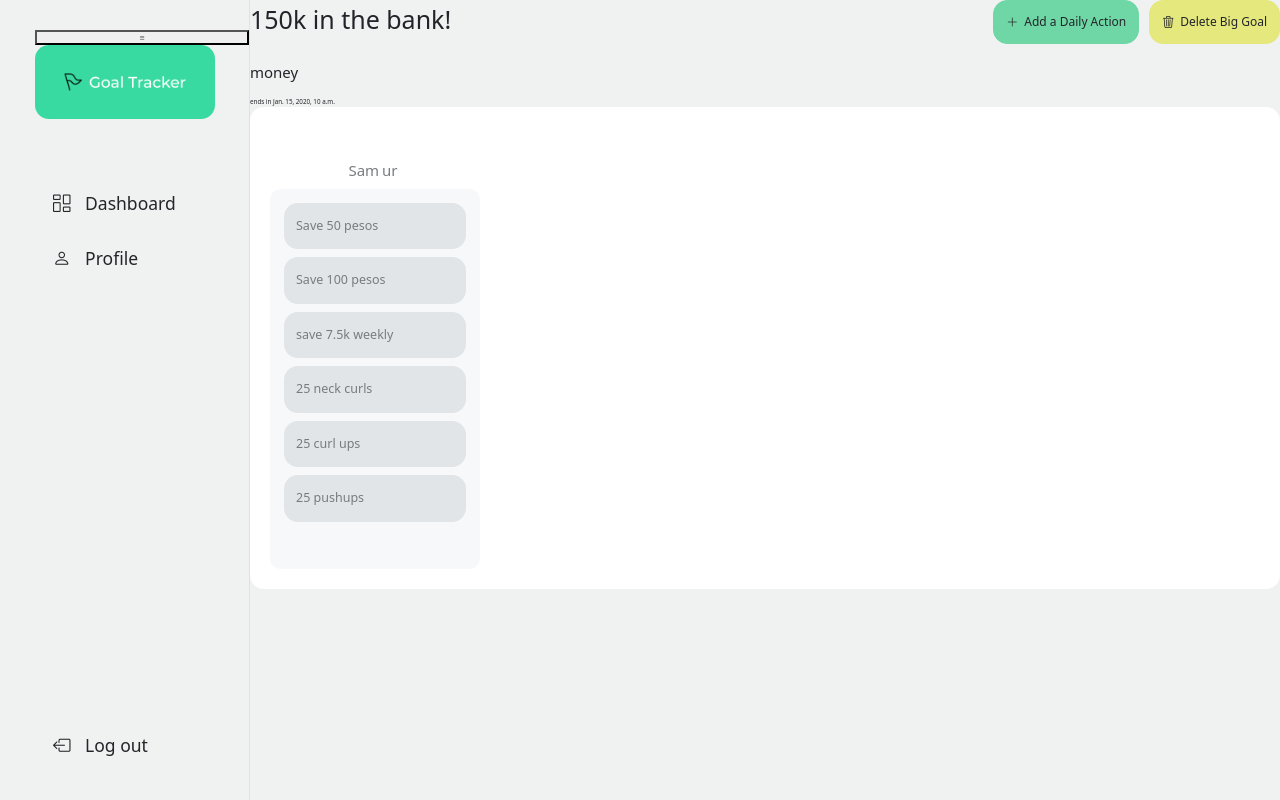
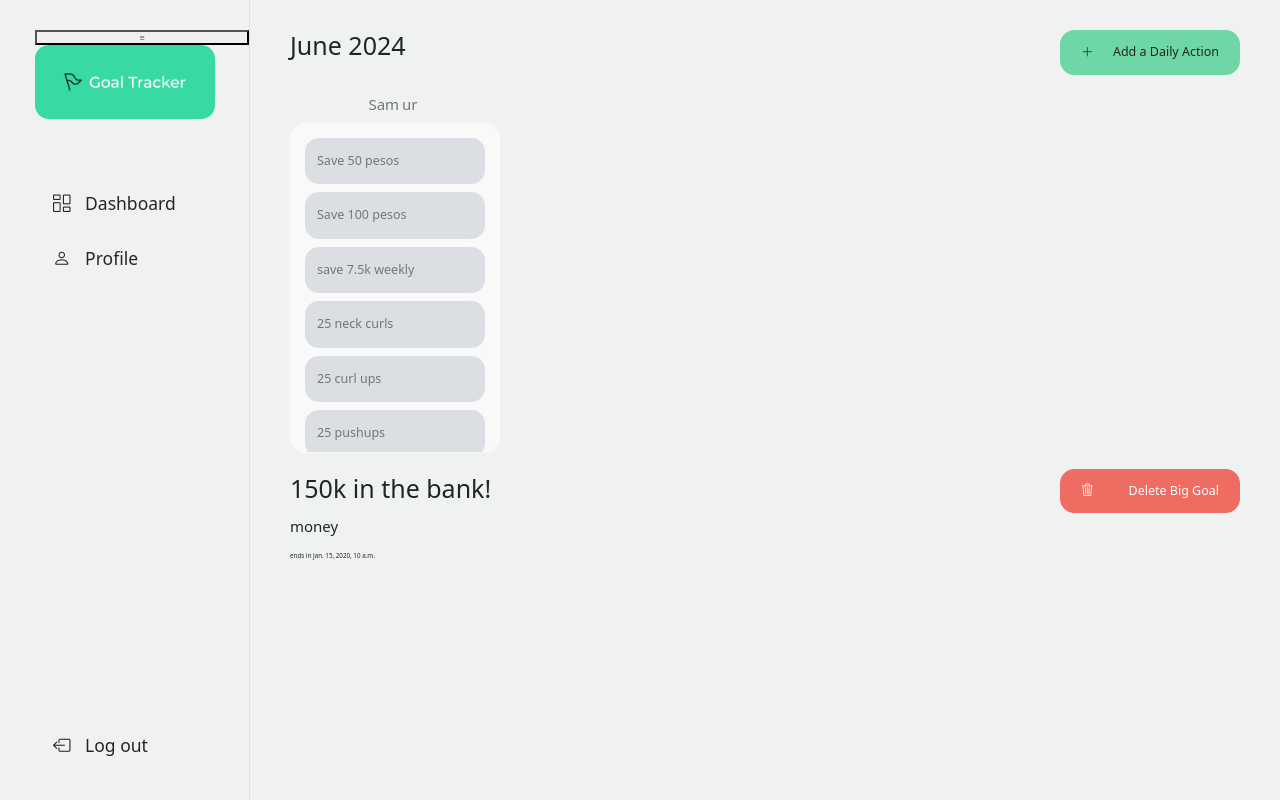
Before and after one commit to repsandcode/goals_tracker, a Django app: template base/goals_tracker/templates/goals_tracker/big_goal_page.html in a window 1280 px wide. Run offline with Django 5.2, Linux system fonts and the light colour scheme; data comes from the database, SQL or seed files in the repository; both versions use the stored data as it was after the commit; tables that the repository leaves empty hold one stand-in row (values such as "Sample post"); the template is opened without the code that fills it: values that come from a table or form of the project are taken from there, most other values are stand-ins (such as "Sample title", 1, 10 or a date in 2020); some libraries are stand-ins or nearby versions.

Commit message:
update Big Goal page + button stylings

```diff
--- a/base/goals_tracker/static/goals_tracker/big_goal.js
+++ b/base/goals_tracker/static/goals_tracker/big_goal.js
@@ -16,6 +16,10 @@ const timeline = document.querySelector("#timeline");
 const monthYear = document.querySelector("#month-year");
 // delete big goal
 const deleteBigGoalModal = document.querySelector("#delete-big-goal-modal");
+
+
+// SHOW CURRENT MONTH
+monthYear.innerHTML = `<h1>${getCurrentMonthAndYear()[0]} <span class="fw-normal">${getCurrentMonthAndYear()[1]}</span></h1>`
 
 
 // COMPLETING A DAILY ACTION
@@ -52,17 +56,20 @@ const showTodaysTimelineItem = (currentDate) => {
   const getTodaysTimeline = Array.from(timelineItems).filter(item => item.dataset.date == currentDate);
 
   const currentDateDiv = getTodaysTimeline[0];
+
   // Scroll the timeline container to the current date div
   if (currentDateDiv) {
     const timelineHeadDiv = currentDateDiv.children[0];
+    const timelineBodyDiv = currentDateDiv.children[1];
     const day = timelineHeadDiv.children[1];
 
-    currentDateDiv.classList.add("timeline-item-today");
+    currentDateDiv.classList.add("timeline-item--today");
     timelineHeadDiv.classList.add("timeline-item--head-today");
+    timelineBodyDiv.classList.add("timeline-item--body-today");
     day.classList.add("timeline-item--head-day-on");
 
       // Calculate the scrollLeft position to center the current date div
-      const scrollLeftPos = currentDateDiv.offsetLeft - (window.innerWidth / 2) + (currentDateDiv.offsetWidth / 2);
+      const scrollLeftPos = currentDateDiv.offsetLeft - (window.innerWidth / 3.63) + (currentDateDiv.offsetWidth / 2);
 
       // Scroll the timeline container
       timeline.scrollLeft = scrollLeftPos;
--- a/base/goals_tracker/static/goals_tracker/styles.css
+++ b/base/goals_tracker/static/goals_tracker/styles.css
@@ -7,6 +7,7 @@
   --red-bg: rgb(238, 108, 98);
   --light-yellow: #E4E87D;
   --light-green: #6FD7A6;
+  --border-green: #9cccb2;
   /* add fonts */
 }
 
@@ -67,11 +68,11 @@ img {
 }
 .add-icon-btn,
 .delete-big-goal-btn{
-  padding: 1rem 1.2rem;
-  font-size: 1.2rem;
-
+  padding: 1rem 2rem;
   display: flex;
   column-gap: .6rem;
+  min-width: 18rem;
+  justify-content: space-between;
 }
 .add-icon-btn {
   background-color: var(--light-green);
@@ -80,9 +81,49 @@ img {
 }
 .delete-big-goal-btn,
 .delete-now-btn {
-  background-color: var(--light-yellow);
-  border: 1px solid var(--light-yellow);
-  color: var(--dark-bg)
+  background-color: var(--red-bg);
+  border: 1px solid var(--red-bg);
+  color: var(--white-bg)
+}
+
+
+/* Custom Modals */
+.big-goal-modal-content,
+.daily-system-modal-content,
+.delete-big-goal-modal-content  {
+  background-color: #fefefe;
+  border: none;
+  border-radius: 1.4rem;
+  padding: 2.6rem;
+  max-width: 520px;
+  width: 100%;
+}
+.delete-big-goal-modal-content {
+  max-width: 360px;
+}
+
+.submit-modal-bg {
+  background-color: var(--light-green);
+}
+
+/* Error message banner */
+.error-banner {
+  position: fixed;
+  top: 1rem;
+  right: 0;
+  width: 350px;
+  z-index: 1000;
+}
+.error-alert {
+  display: flex;
+  align-items: center;
+  justify-content: space-between;
+  padding: 1rem;
+  border-radius: 10px;
+}
+.error-close {
+  margin-left: 10px;
+  align-self: center;
 }
 
 
@@ -312,40 +301,25 @@ img {
   cursor: pointer;
 }
 
+
 /* BIG GOAL PAGE */
-.big-goal-section,
-.daily-systems-section,
-.checkpoint-goals-section,
-.anti-goals-section {
-  padding: 2rem;
-  background-color: var(--white-bg);
-}
-
-.big-goal-section {
-}
-
-.checkpoint-goals-section {
-}
-.checkpoint-goal-box {
-  background-color: var(--gray-bg);
-  padding: 1.2rem;
-}
-
-.anti-goals-section {
+.timeline-section{
+  /* background-color: var(--white-bg); */
+  /* padding: 2rem; */
 }
 
 /* Custom CSS for the timeline */
 .timeline {
-  background-color: transparent;
   overflow: scroll;
   white-space: nowrap;
   width: 100%;
+  padding: 1.6rem 0;
 }
 .timeline-item {
   display: inline-block;
   opacity: 0.6;
 }
-.timeline-item-today {
+.timeline-item--today {
   opacity: 1;
 }
 .timeline-item--head {
@@ -372,12 +346,18 @@ img {
   row-gap: .8rem;
 
   width: 21rem;
-  height: 38rem;
-  background-color: var(--gray-bg);
-  border-radius: 1rem;
+  height: 33rem;
+  border-radius: 1.4rem;
   overflow: scroll;
   padding: 1.4rem;
+  border: 1px solid var(--white-bg);
+  background-color: var(--white-bg);
 }
+.timeline-item--body-today {
+  border: .2rem solid var(--light-green);
+  /* background-color: var(--light-green); */
+}
+
 
 /* MEDIA QUERIES */
 @media screen and (min-width: 450px) {
--- a/base/goals_tracker/static/goals_tracker/utils.js
+++ b/base/goals_tracker/static/goals_tracker/utils.js
@@ -26,9 +26,6 @@ const defaultStartDate = () => {
 
   return formattedDate;
 };
-
-console.log(defaultStartDate());
-
 
 const defaultDeadlineDate = () => {
   const tomorrow = new Date();
@@ -81,6 +78,17 @@ const getTodaysDate = () => {
   return formattedDate;
 }
 
+const getCurrentMonthAndYear = () => {
+  // Get today's date
+  const today = new Date();
+
+  // Get the month name and year
+  const options = { month: 'long', year: 'numeric' };
+  const formattedDate = today.toLocaleString('en-US', options);
+
+  return formattedDate.split(" ");
+};
+
 // Attach the function to the window object
 window.addGreeting = addGreeting;
 window.defaultStartDate = defaultStartDate;
--- a/base/goals_tracker/templates/goals_tracker/big_goal_page.html
+++ b/base/goals_tracker/templates/goals_tracker/big_goal_page.html
@@ -6,21 +6,22 @@
 
 {% block body %}
 
-<main id="big-goal-page">
-  {% comment %} Top {% endcomment %}
-   <section>
-      <div class="d-flex justify-content-between mb-4">
-        <div class="d-flex align-items-center">
-          <h1 class="fw-normal">{{ big_goal.title }}</h1>
-        </div>
+<main id="big-goal-page" class="home">
+  {% comment %} Timeline / Daily Actions {% endcomment %}
+  <section class="timeline-section box-radius">
+    <input type="hidden" id="no-edit-title-hidden" value="{{title_unedited}}" />
+    <input type="hidden" id="title-hidden" value="{{big_goal.title}}" />
+    <input type="hidden" id="description-hidden" value="{{big_goal.description}}" />
+    <input type="hidden" id="start-hidden" value="{{timeline.start}}" />
+    <input type="hidden" id="deadline-hidden" value="{{timeline.deadline}}" />
+    <input type="hidden" id="bg-daily-systems" value="{{actions}}" />
 
+    <div class="d-flex justify-content-between">
+      <div id="month-year"></div>
       <!-- Create Daily System Modal -->
       <div id="daily-system-modal" class="modal">
         <div class="modal-center">
-            <div
-              class="daily-system-modal-content"
-              id="daily-system-modal-content"
-            >
+          <div class="daily-system-modal-content" id="daily-system-modal-content">
             {% comment %} Header {% endcomment %}
             <h3 class="fw-light mb-5">
               What would you do <span class="fst-italic fw-normal"> daily</span> to make it a reality?
@@ -32,28 +33,15 @@
             <form id="daily-system-form">
               {% csrf_token %}
               <div class="mb-5">
-                  <input
-                    autofocus
-                    class="form-control p-4 fs-4 bg-body-tertiary box-radius"
-                    type="text"
-                    id="daily-system-title"
-                    name="daily-system-title"
-                    required
-                  />
+                <input autofocus class="form-control p-4 fs-4 bg-body-tertiary box-radius" type="text"
+                  id="daily-system-title" name="daily-system-title" required />
               </div>
 
               <div class="d-flex justify-content-end gap-4">
-                  <button
-                    type="button"
-                    id="close-daily-system-modal"
-                    class="p-4 border-0 bg-transparent fs-4 box-radius"
-                  >
+                <button type="button" id="close-daily-system-modal" class="p-4 border-0 bg-transparent fs-4 box-radius">
                   Close
                 </button>
-                  <button
-                    type="submit"
-                    class="p-4 border-0 fs-4 box-radius submit-modal-bg"
-                  >
+                <button type="submit" class="p-4 border-0 fs-4 box-radius submit-modal-bg">
                   Create Daily System
                 </button>
               </div>
@@ -62,71 +50,14 @@
         </div>
       </div>
 
-        <!-- Delete Big Goal Modal -->
-        <div id="delete-big-goal-modal" class="modal">
-          <div class="modal-center">
-            <div
-              class="delete-big-goal-modal-content"
-            >
       {% comment %} Header {% endcomment %}
-              <div class="text-center mb-5">
-                <h3 class="mb-5">
-                  Are you sure you want to delete this Big Goal?
-                </h3>
-                <p class="fw-light fs-4 text-center text-body-secondary">"{{big_goal.title}}"</p>
+      <button class="add-icon-btn box-radius fs-5" id="open-daily-system-modal">
+        <i class="bi bi-plus-lg"></i>
+        <span>Add a Daily Action</span>
+      </button>
     </div>
 
-              <div class="d-flex justify-content-end gap-4">
-                <button
-                  type="button"
-                  id="close-delete-big-goal-modal"
-                  class="w-50 border py-3 fs-5 bg-transparent box-radius"
-                >
-                  Close
-                </button>
-                <button
-                  type="button"
-                  id="delete-now-btn"
-                  class="w-50 border py-3 fs-5 delete-now-btn box-radius"
-                >
-                  Delete Now
-                </button>
-              </div>
-            </div>
-          </div>
-        </div>
-
-        {% comment %} Header {% endcomment %}
-        <div class="d-flex align-items-center column-gap-3">
-          <button class="add-icon-btn box-radius" id="open-daily-system-modal">
-            <i class="bi bi-plus-lg"></i> Add a Daily Action
-          </button>
-          <button class="delete-big-goal-btn box-radius" id="open-delete-big-goal-modal">
-            <i class="bi bi-trash3"></i> Delete Big Goal
-          </button>
-        </div>
-      </div>
-
-      <div>
-        {% if big_goal.description %}
-          <p class="fs-4">{{big_goal.description}}</p>
-        {% endif %}
-        <span class="align-self-end">ends in {{ timeline.deadline }}</span>
-      </div>
-   </section>
-
-    {% comment %} Timeline - Body {% endcomment %}
-    <section class="big-goal-section box-radius">
-        <input type="hidden" id="no-edit-title-hidden" value="{{title_unedited}}" />
-        <input type="hidden" id="title-hidden" value="{{big_goal.title}}" />
-        <input type="hidden" id="description-hidden" value="{{big_goal.description}}" />
-        <input type="hidden" id="start-hidden" value="{{timeline.start}}" />
-        <input type="hidden" id="deadline-hidden" value="{{timeline.deadline}}" />
-        <input type="hidden" id="bg-daily-systems" value="{{actions}}" />
-
     {% comment %} Timeline {% endcomment %}
-        <div class="mt-5">
-          <div id="month-year"></div>
     <div class="timeline" id="timeline">
       {% for date in timeline.all_dates %}
       <div class="timeline-item" data-date={{date.current}}>
@@ -148,6 +79,49 @@
       </div>
       {% endfor %}
     </div>
+  </section>
+
+  {% comment %} Details {% endcomment %}
+  <section class="goal-details-section">
+    <div class="d-flex align-items-center justify-content-between">
+      <h1 class="">{{ big_goal.title }}</h1>
+
+      <!-- Delete Big Goal Modal -->
+      <div id="delete-big-goal-modal" class="modal">
+        <div class="modal-center">
+          <div class="delete-big-goal-modal-content">
+            {% comment %} Header {% endcomment %}
+            <div class="text-center mb-5">
+              <h3 class="mb-5">
+                Are you sure you want to delete this Big Goal?
+              </h3>
+              <p class="fw-light fs-4 text-center text-body-secondary">"{{big_goal.title}}"</p>
+            </div>
+
+            <div class="d-flex justify-content-end gap-4">
+              <button type="button" id="close-delete-big-goal-modal"
+                class="w-50 border py-3 fs-5 bg-transparent box-radius">
+                Close
+              </button>
+              <button type="button" id="delete-now-btn" class="w-50 border py-3 fs-5 delete-now-btn box-radius">
+                Delete Now
+              </button>
+            </div>
+          </div>
+        </div>
+      </div>
+
+      <button class="delete-big-goal-btn box-radius fs-5" id="open-delete-big-goal-modal">
+        <i class="bi bi-trash3"></i>
+        <span>Delete Big Goal</span>
+      </button>
+    </div>
+
+    <div>
+      {% if big_goal.description %}
+      <p class="fs-4">{{big_goal.description}}</p>
+      {% endif %}
+      <span class="align-self-end">ends in {{ timeline.deadline }}</span>
     </div>
   </section>
 </main>
```
Also changed, not shown: other parts of base/goals_tracker/static/goals_tracker/styles.css (+0 -52 lines), base/goals_tracker/templates/goals_tracker/home_page.html (+5 -4 lines), base/db.sqlite3. Lines whose indentation alone changed are shown as unchanged.
